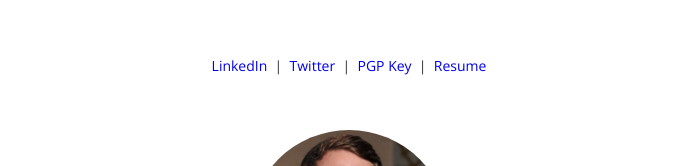
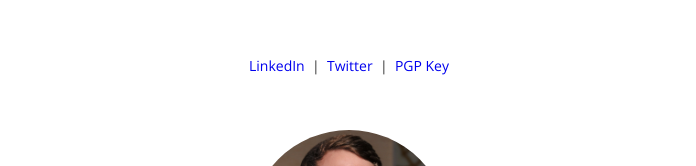
Before and after one commit to mboegner/mboegner.github.io, a plain HTML site: page index.html in a window 1280 px wide. Shown: the part 116-282 px from the top of the page, without its empty margins (291-987 px from the left). Drawn offline with nearby package versions, Linux system fonts and the light colour scheme.

Commit message:
Removing Files

```diff
--- a/index.html
+++ b/index.html
@@ -35,11 +35,11 @@
 
 				<a target="_blank" href="https://pgp.mit.edu/pks/lookup?search=0x0DFF1894&op=vindex&fingerprint=on">PGP&nbsp;Key</a>
 
-				&nbsp;|&nbsp;
+				<!-- &nbsp;|&nbsp; -->
 
 				<!-- <a target="_blank" href="http://stackoverflow.com/users/6227704/matt-boegner?tab=profile">stack<b>overflow</b></a> -->
 
-				<a target="_blank" href="Resume.pdf">Resume</a>
+				<!-- <a target="_blank" href="Resume.pdf">Resume</a> -->
 
 				<br/>
 				<br/>
```
Also changed, not shown: 1 other file.
